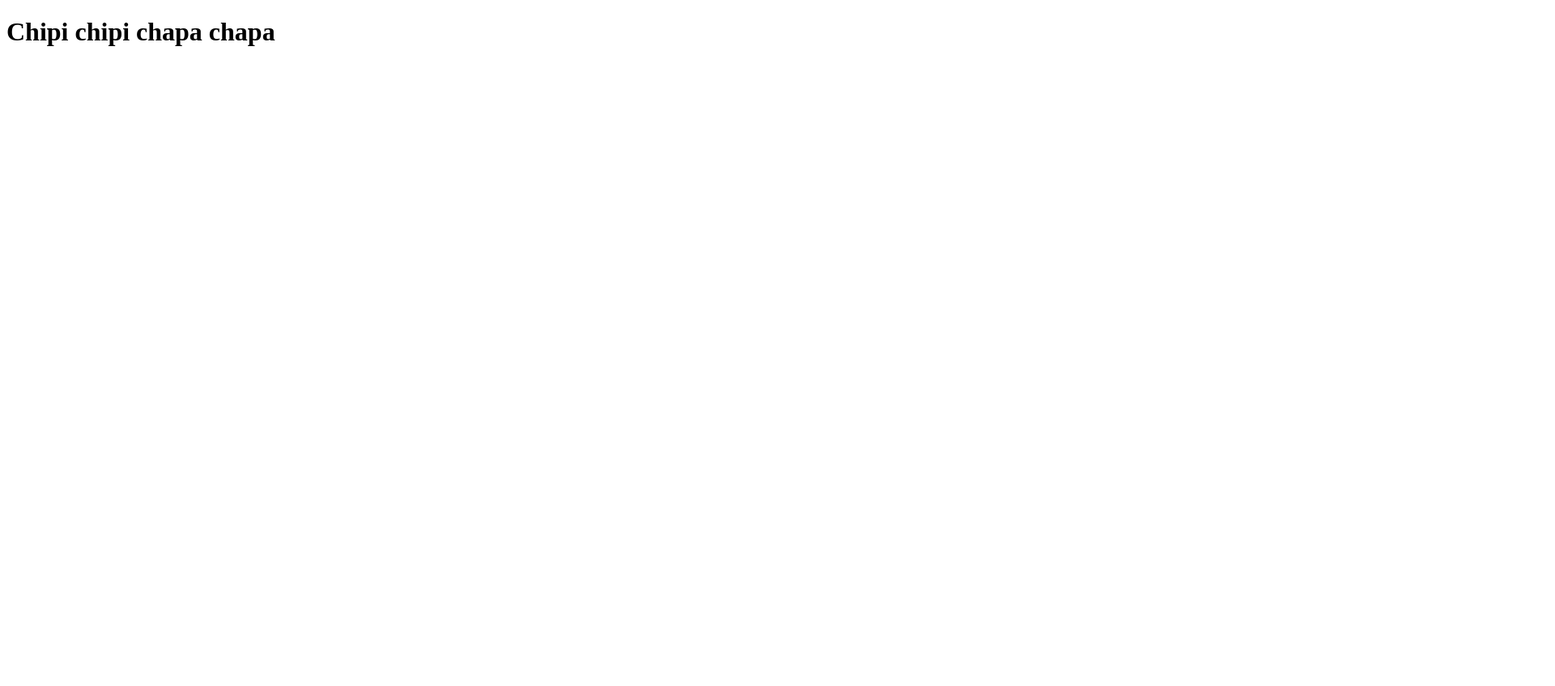
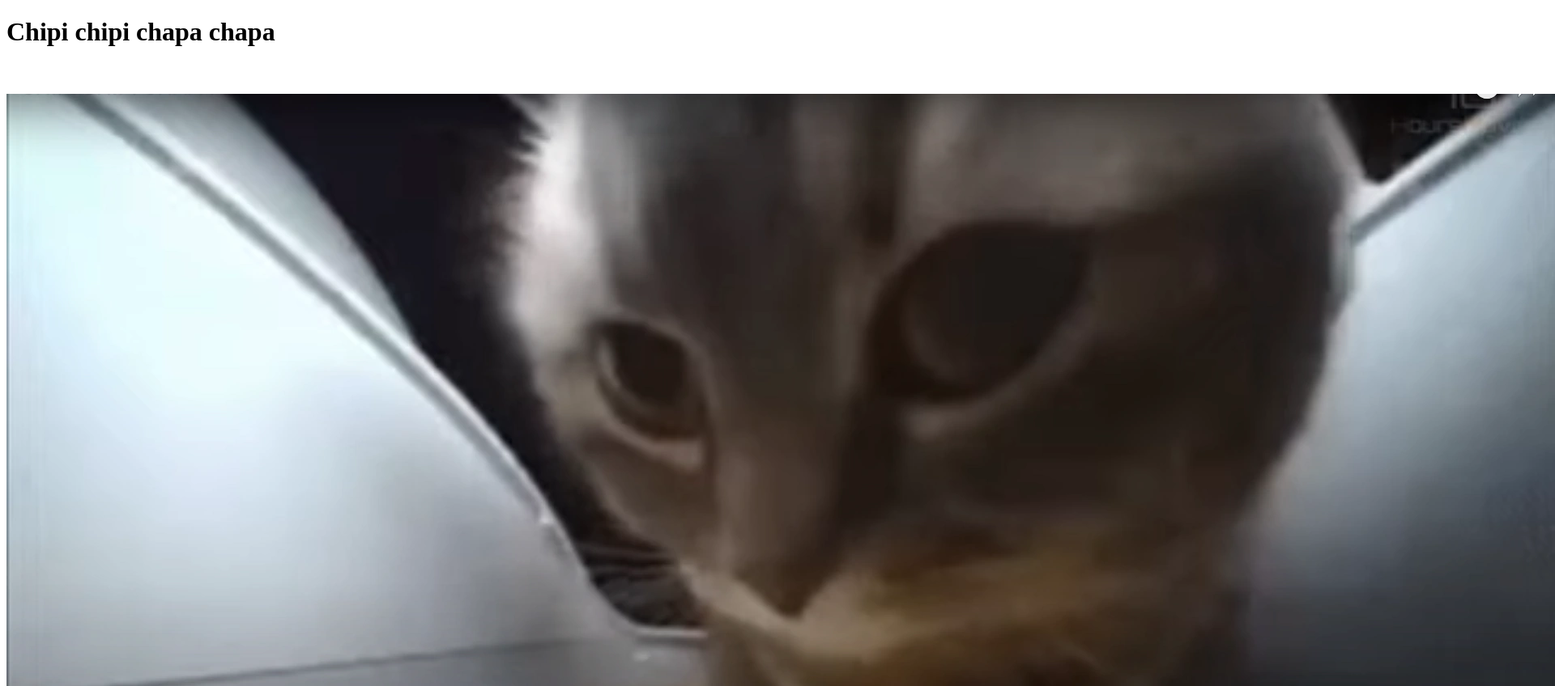
Before and after one commit to MBrine85/CentauriSpaceCore, a plain HTML site: page index.html in a window 1280 px wide. Shown: the top 848 px of the page at 81% size, 1920 px wide, since content can reach past the window. Before the commit the page ends 800 px from the top, so only its background shows below. Drawn offline with Linux system fonts and the light colour scheme.

Commit message:
Update index.html

```diff
--- a/index.html
+++ b/index.html
@@ -4,5 +4,7 @@
   </head>
   <body>
     <h1>Chipi chipi chapa chapa</h1>
+    <br/><br/>
+    <img src="Chipi_Chipi_Chapa_Chapa_Cat.webp">
   </body>
 </html>
```
